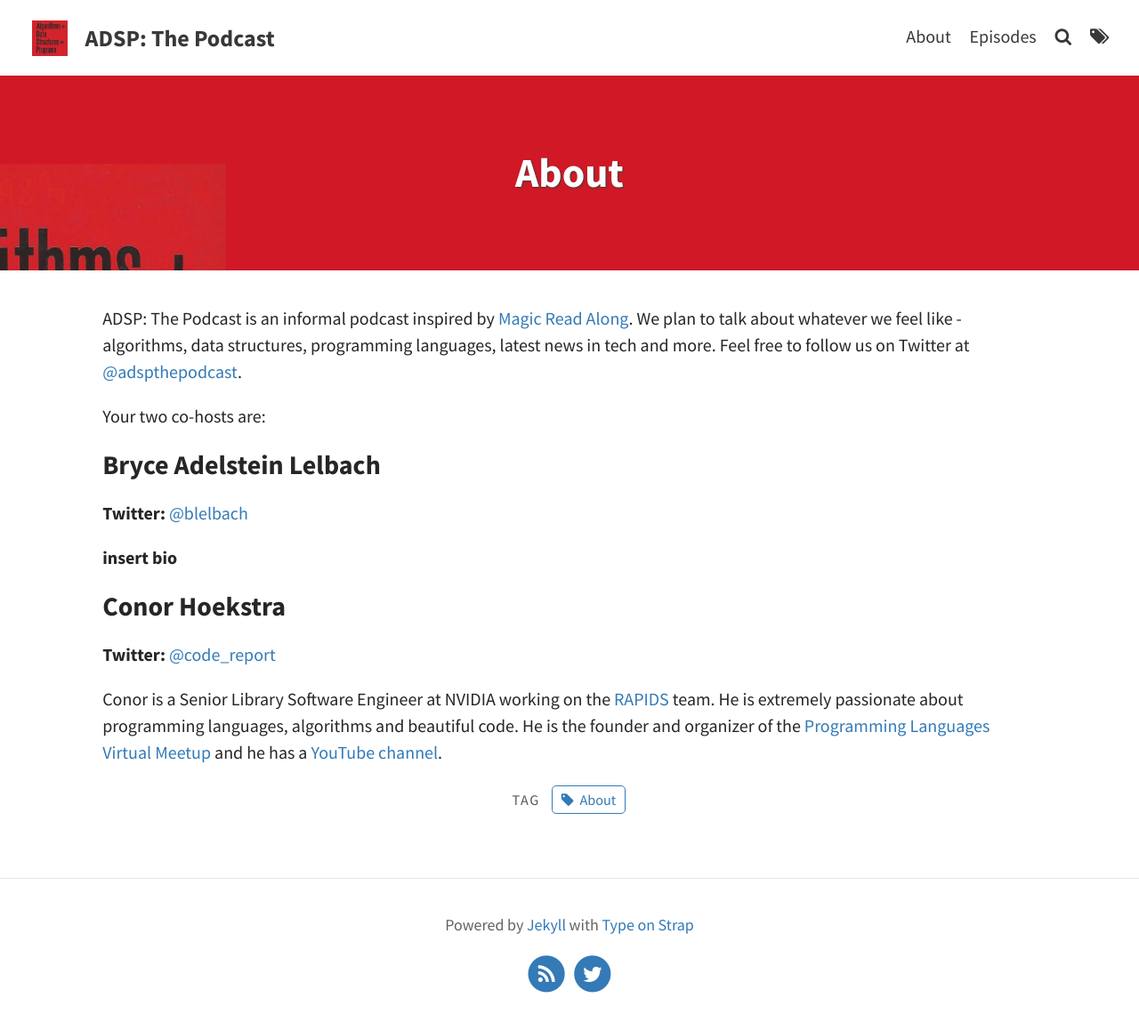
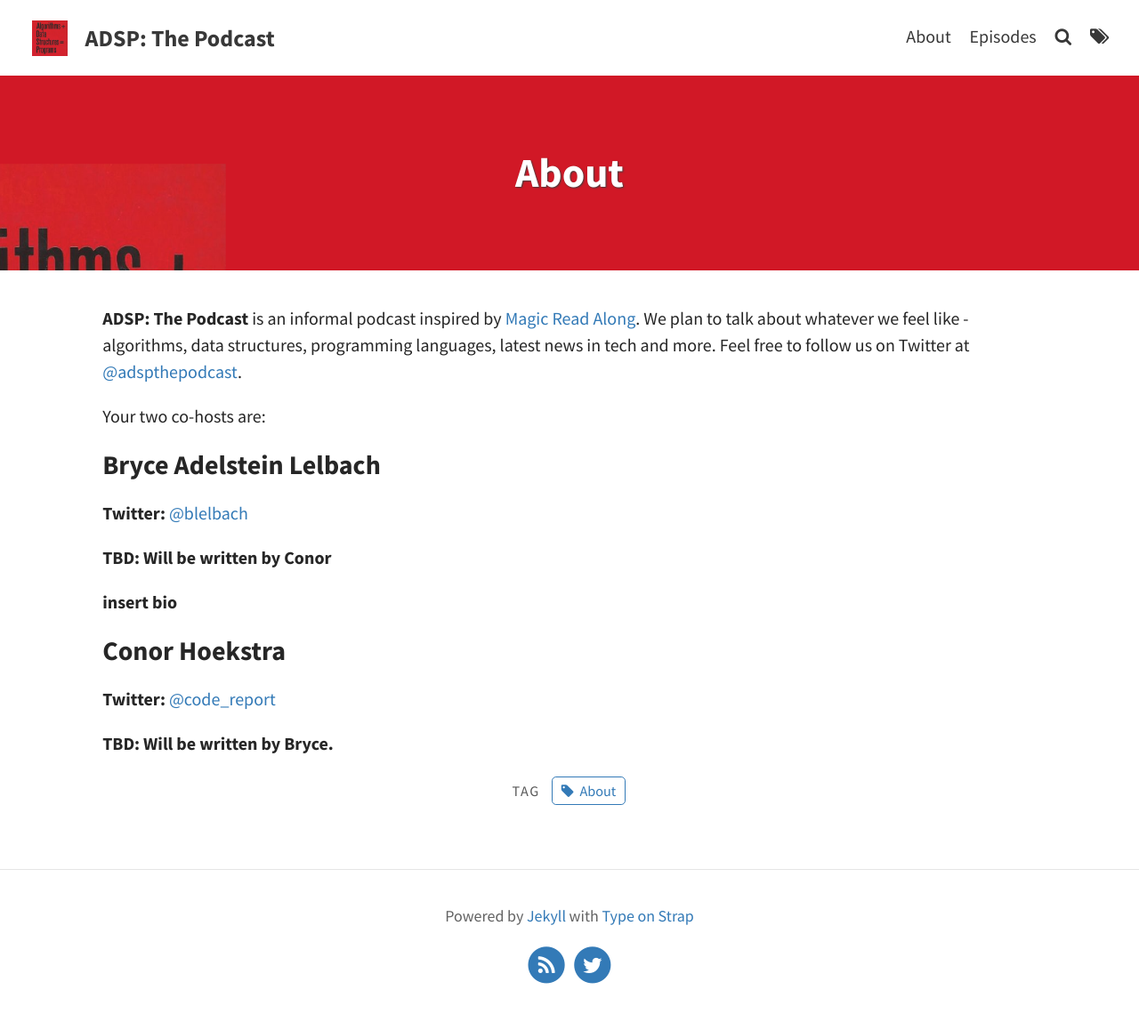
Before and after one commit to codereport/adsp2, a Jekyll site: the page built from pages/about.md, in a window 1280 px wide. Shown: the whole page at 89% size. Built offline with Jekyll 4.4.1, drawn with Linux system fonts in a browser that asks for light colours.

Commit message:
Update About.md

```diff
--- a/pages/about.md
+++ b/pages/about.md
@@ -14,10 +14,12 @@
 
 **Twitter:** [@blelbach](https://twitter.com/blelbach)
 
+__TBD: Will be written by Conor__
+
 __insert bio__
 
 ### Conor Hoekstra
 
 **Twitter:** [@code_report](https://twitter.com/code_report)
 
-Conor is a Senior Library Software Engineer at NVIDIA working on the [RAPIDS](https://rapids.ai/) team. He is extremely passionate about programming languages, algorithms and beautiful code. He is the founder and organizer of the [Programming Languages Virtual Meetup](https://www.meetup.com/Programming-Languages-Toronto-Meetup/) and he has a [YouTube channel](https://www.youtube.com/codereport).
+__TBD: Will be written by Bryce.__
```
Also changed, not shown: other parts of pages/about.md (+1 -1 lines).
